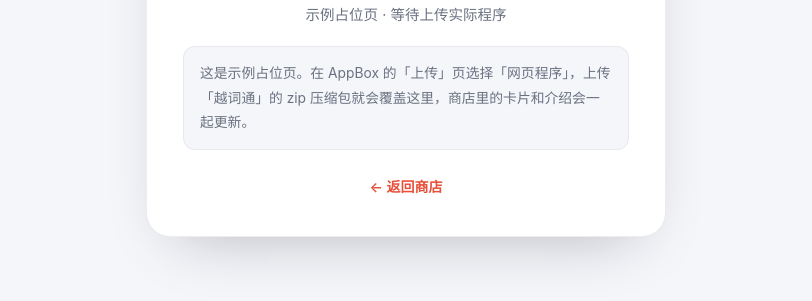
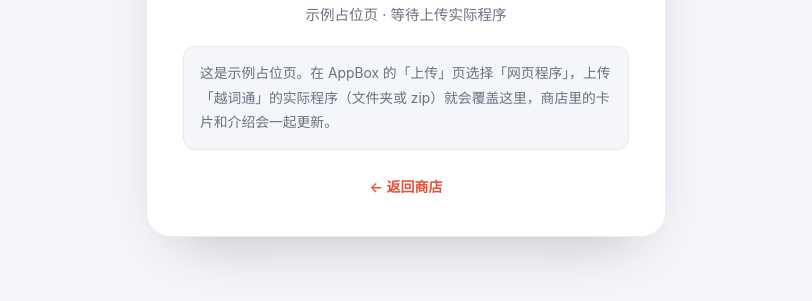
Before and after one commit to feifeigongzhu123/AppBox, a plain HTML site: page apps/yuecitong/index.html in a window 1280 px wide. Shown: the part 369-670 px from the top of the page, without its empty margins (234-1046 px from the left). Drawn offline with Linux system fonts and the light colour scheme.

Commit message:
AppBox: add apps/yuecitong/index.html

```diff
--- a/apps/yuecitong/index.html
+++ b/apps/yuecitong/index.html
@@ -76,7 +76,7 @@
     <div class="icon">越</div>
     <h1>越词通</h1>
     <p class="tag">示例占位页 · 等待上传实际程序</p>
-    <p class="note">这是示例占位页。在 AppBox 的「上传」页选择「网页程序」，上传「越词通」的 zip 压缩包就会覆盖这里，商店里的卡片和介绍会一起更新。</p>
+    <p class="note">这是示例占位页。在 AppBox 的「上传」页选择「网页程序」，上传「越词通」的实际程序（文件夹或 zip）就会覆盖这里，商店里的卡片和介绍会一起更新。</p>
     <a class="back" href="../../index.html#/app/yuecitong" target="_top">← 返回商店</a>
   </main>
 </body>
```
